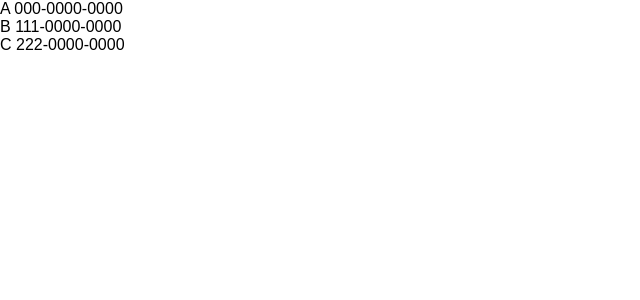
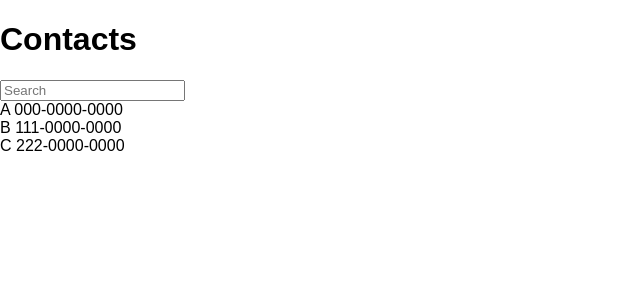
Before and after one commit to YounggilLee/phone-book, a React (Create React App) app: page / in a window 1280 px wide. Shown: the top 300 px of the page, without its empty margins (0-640 px from the left). Built offline with nearby package versions, Linux system fonts and the light colour scheme.

Commit message:
Implement searching function

```diff
--- a/src/components/Contact.js
+++ b/src/components/Contact.js
@@ -1,29 +1,52 @@
 import React, { Component } from 'react';
 import ContactInfo from './ContactInfo';
 
-export default class Contact extends React.Component{
+export default class Contact extends Component{
     constructor(props) {
       super(props);
       this.state = {
+          keyword: '',
         contactData:[
           {name:'A', phone:'000-0000-0000'},
            {name:'B', phone:'111-0000-0000'},
            {name:'C', phone:'222-0000-0000'}
         ]
       }
+
+      this.handleChange = this.handleChange.bind(this);
+
+    }
+
+    handleChange(e) {
+        this.setState({
+            keyword: e.target.value
+        });
     }
 
     render() {
 
-      const mapToComponent= (conData) => {
-        return conData.map((contact, i ) => {
+      const mapToComponent= (data) => {
+        console.log(data);
+            data.sort();
+            data = data.filter((contact) =>{
+
+                return contact.name.toLowerCase().indexOf(this.state.keyword) >  -1;
+            } );
+        return data.map((contact, i ) => {
           return(<ContactInfo contact={contact} key={i}/>)
         })
       }
 
       return(
      <div>
-        {mapToComponent(this.state.contactData)}
+         <h1>Contacts</h1>
+         <input
+            name="keyword"
+            placeholder="Search"
+            value={this.state.keyword}
+            onChange={this.handleChange}
+         />
+        <div>{mapToComponent(this.state.contactData)}</div>
         </div>
       );
     }
--- a/src/components/ContactInfo.js
+++ b/src/components/ContactInfo.js
@@ -1,6 +1,6 @@
 import React, { Component } from 'react';
 
-export default class ContactInfo extends React.Component{
+export default class ContactInfo extends Component{
     render() {
       return(
         <div>{this.props.contact.name} {this.props.contact.phone} </div>
```
